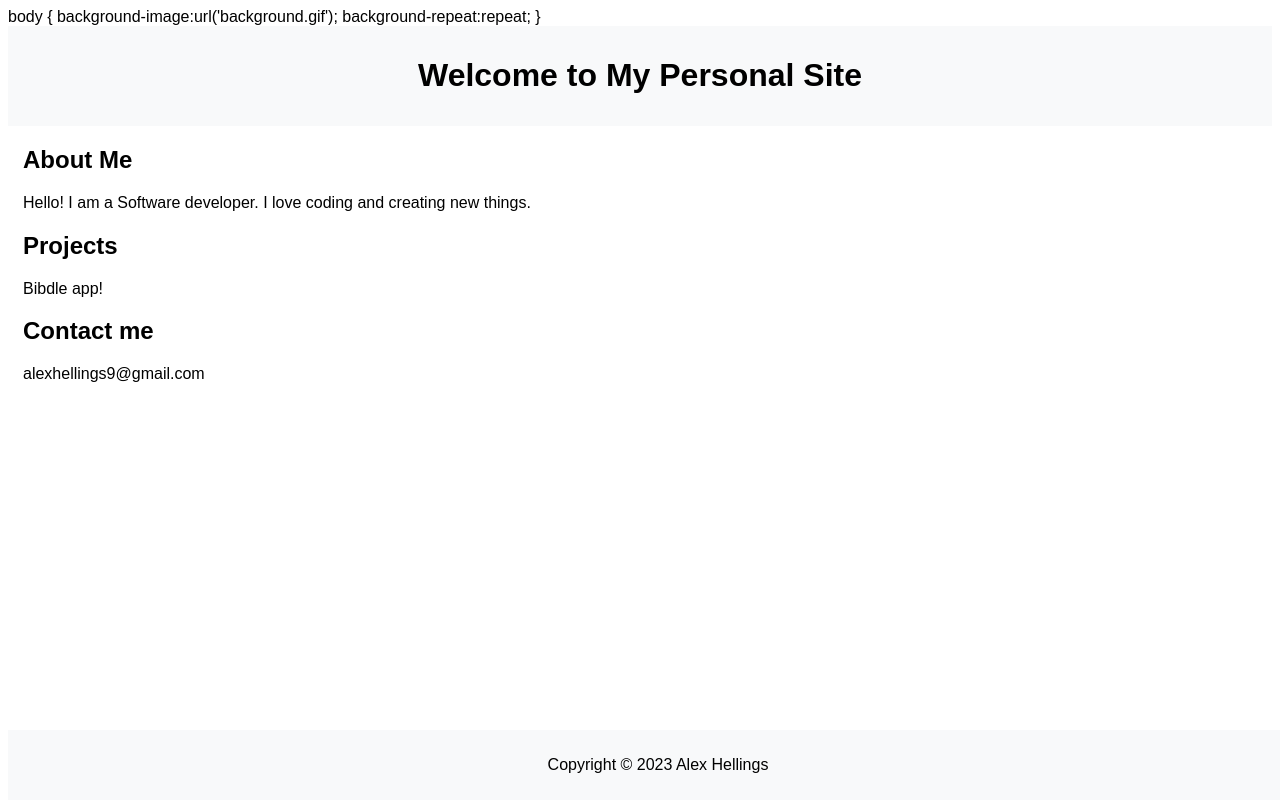
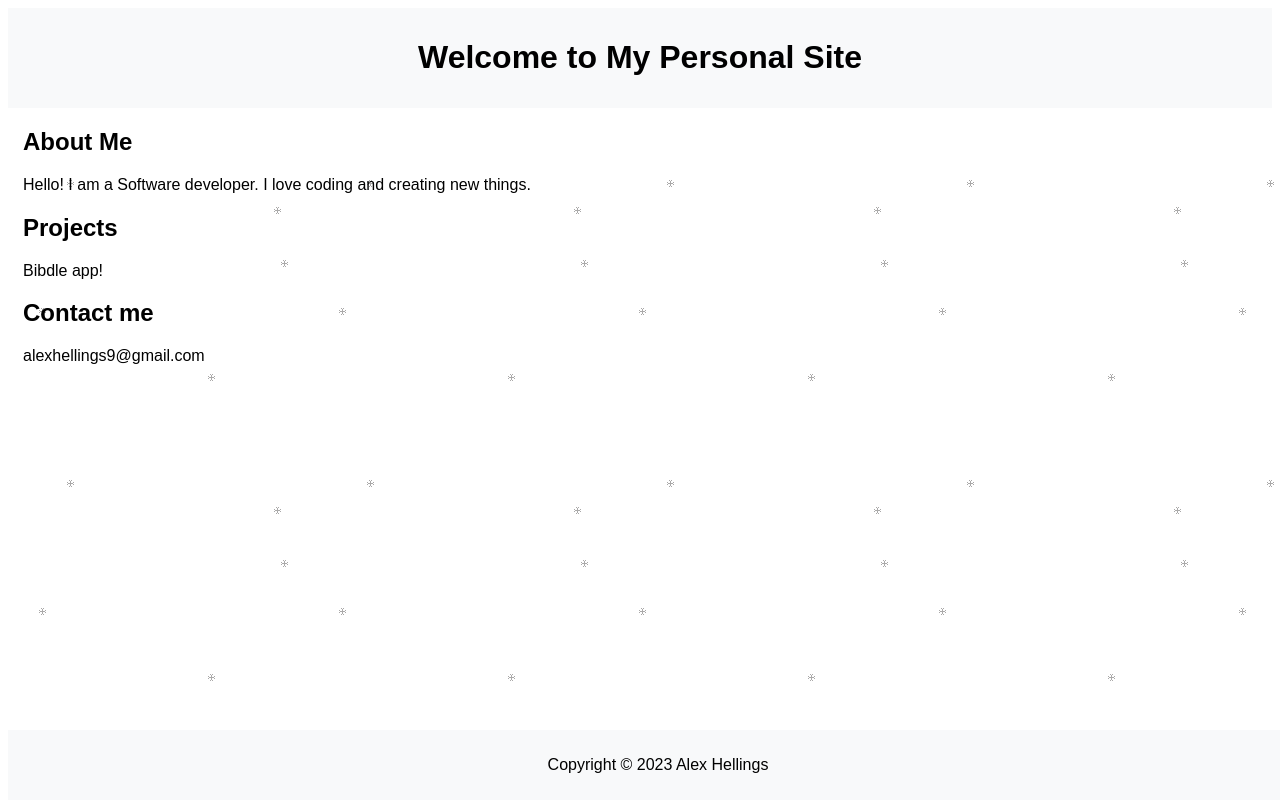
Before and after one commit to Jeditrix/Jeditrix.github.io, a plain HTML site: page index.html in a window 1280 px wide. Drawn offline with Linux system fonts and the light colour scheme.

Commit message:
Update index.html

```diff
--- a/index.html
+++ b/index.html
@@ -3,7 +3,9 @@
 <head>
     <title>Alex Hellings Developer</title>
     <link rel="stylesheet" type="text/css" href="styles.css">
-    body { background-image:url('background.gif'); background-repeat:repeat; }
+    <style>
+        body { background-image: url('assets/background.gif'); background-repeat: repeat; }
+    </style>
 </head>
 <body>
     <header>
```
